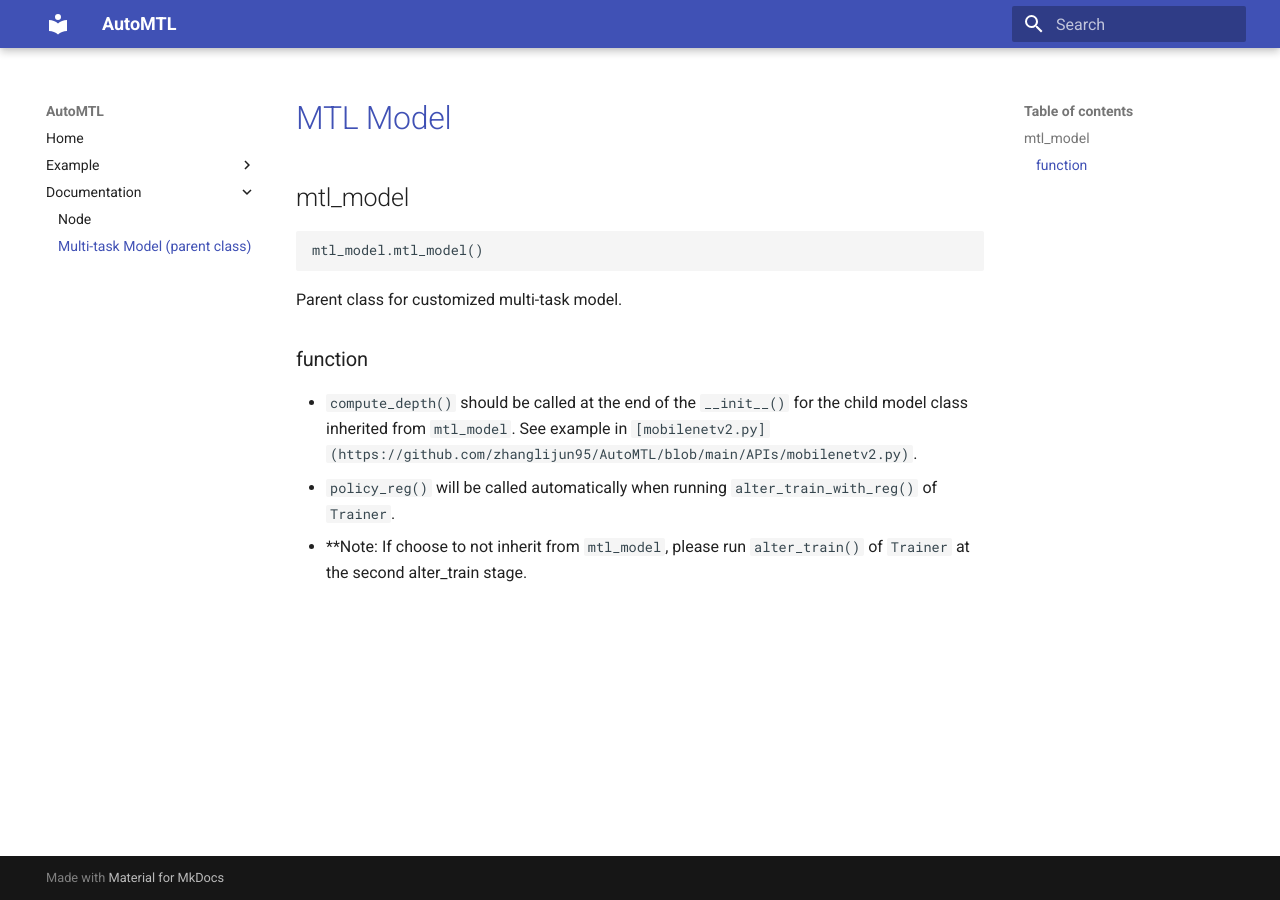
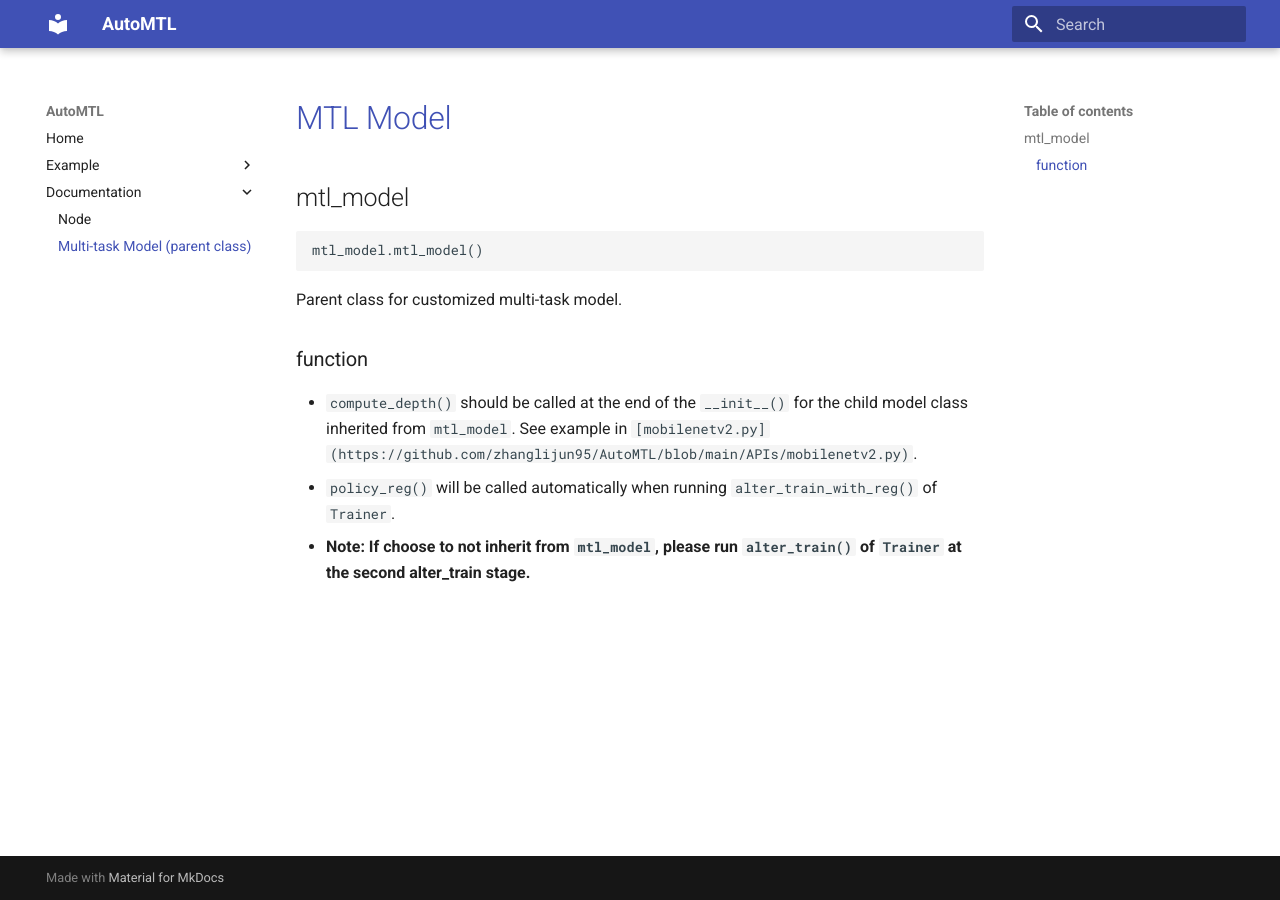
Before and after one commit to zhanglijun95/AutoMTL, an MkDocs documentation site: the page built from docs/mtl_model.md, in a window 1280 px wide. Built offline with MkDocs 1.6.1 and Material for MkDocs 9.7.7, drawn with Linux system fonts in a browser that asks for light colours.

```diff
--- a/docs/mtl_model.md
+++ b/docs/mtl_model.md
@@ -9,4 +9,4 @@ Parent class for customized multi-task model.
 ### function
 * `compute_depth()` should be called at the end of the `__init__()` for the child model class inherited from `mtl_model`. See example in `[mobilenetv2.py](https://github.com/zhanglijun95/AutoMTL/blob/main/APIs/mobilenetv2.py)`.
 * `policy_reg()` will be called automatically when running `alter_train_with_reg()` of `Trainer`.
-* **Note: If choose to not inherit from `mtl_model`, please run `alter_train()` of `Trainer` at the second alter_train stage.
+* **Note: If choose to not inherit from `mtl_model`, please run `alter_train()` of `Trainer` at the second alter_train stage.**
```
